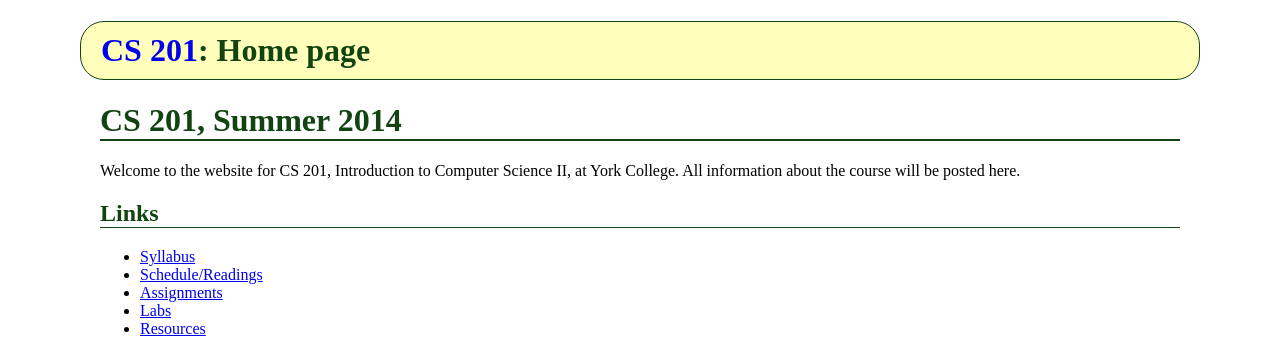
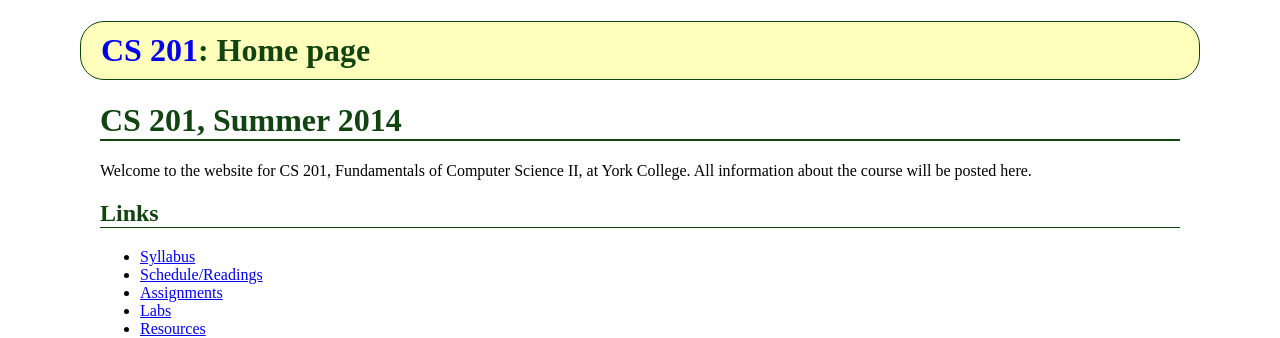
Before and after one commit to ycpcs/cs201-summer2014, a Jekyll site: the page built from index.md, in a window 1280 px wide. Shown: the top 338 px of the page. Built offline with Jekyll 4.4.1, drawn with Linux system fonts in a browser that asks for light colours; Markdown is read by kramdown in place of the engine named in the settings.

Commit message:
correct name of course

```diff
--- a/index.md
+++ b/index.md
@@ -5,7 +5,7 @@ title: Home page
 
 # CS 201, Summer 2014
 
-Welcome to the website for CS 201, Introduction to Computer Science II, at York College.  All information about the course will be posted here.
+Welcome to the website for CS 201, Fundamentals of Computer Science II, at York College.  All information about the course will be posted here.
 
 ## Links
 
```
Also changed, not shown: syllabus.md (+1 -1 lines).
